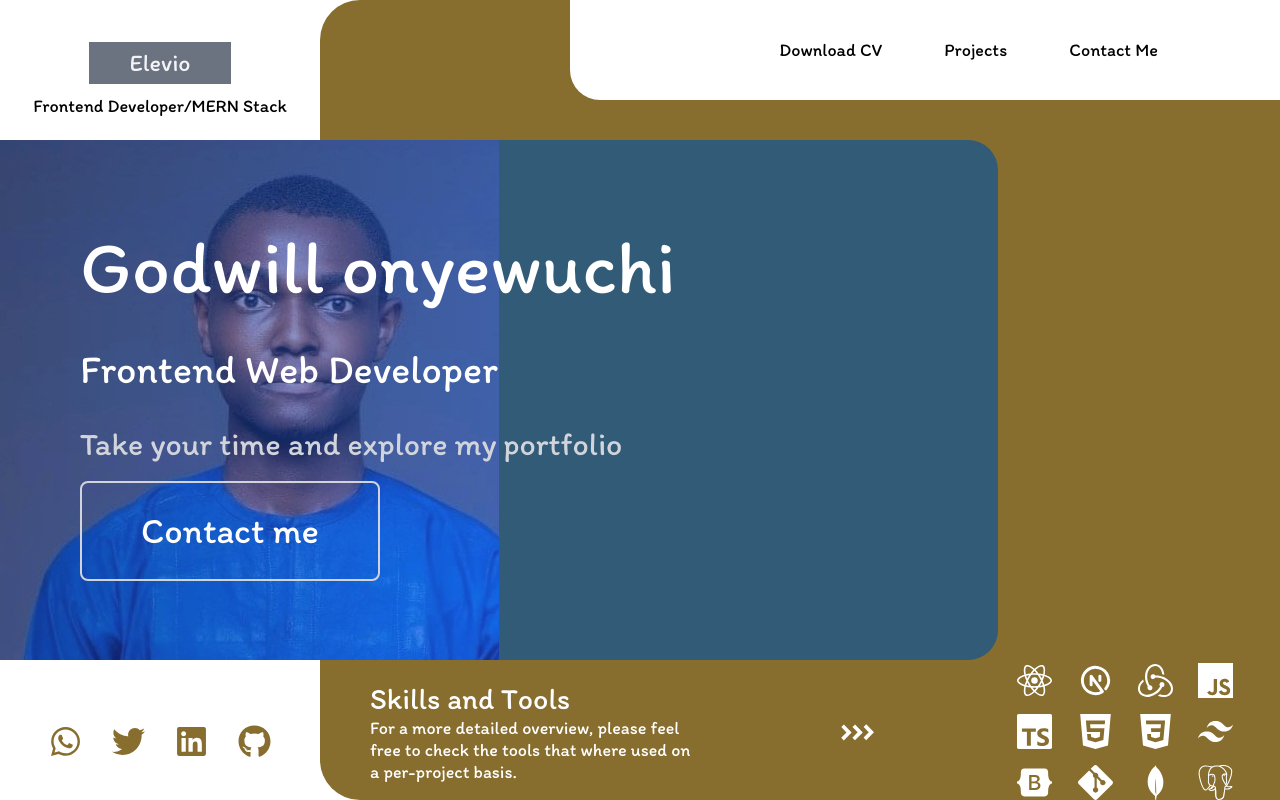
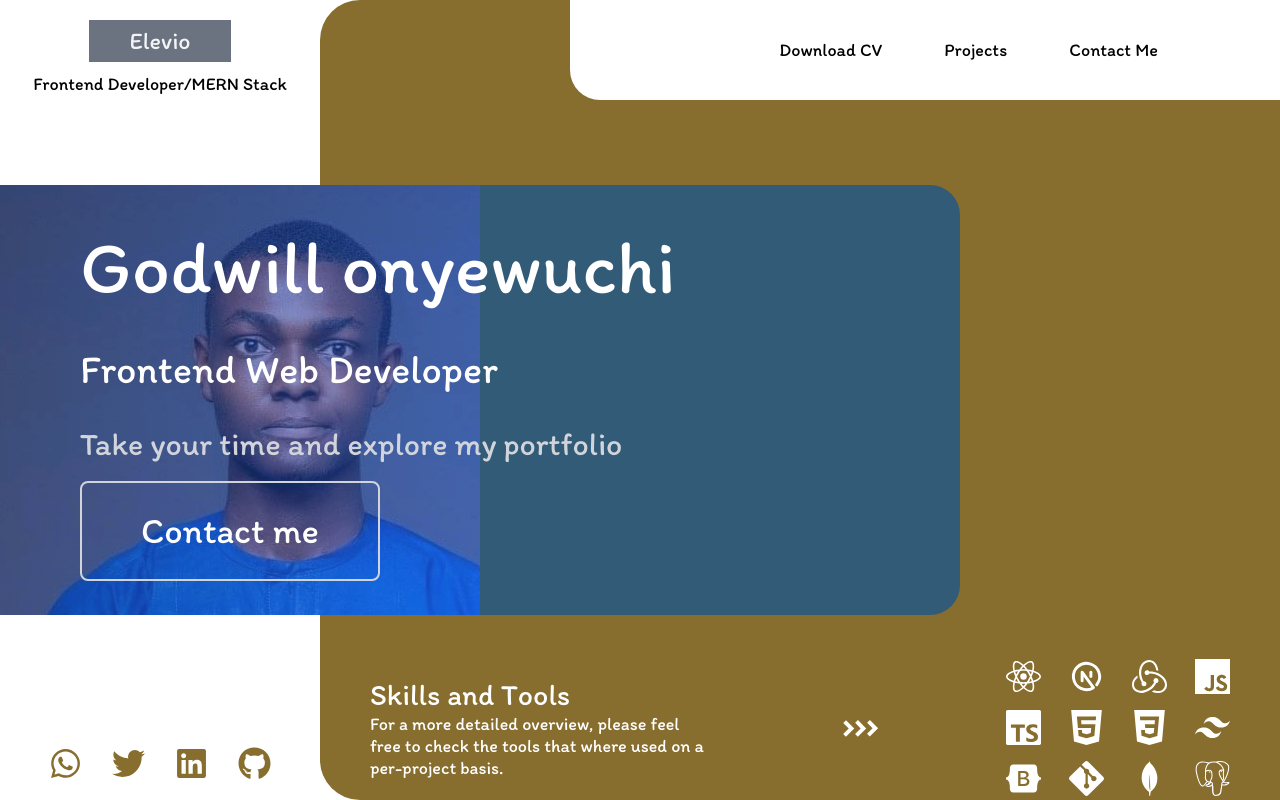
Before and after one commit to GREENFONTS/portifolio, a React (Vite) app: page / in a window 1280 px wide. Built offline with nearby package versions, Linux system fonts and the light colour scheme.

Commit message:
fix: design fixes

```diff
--- a/src/components/Hero.tsx
+++ b/src/components/Hero.tsx
@@ -1,9 +1,9 @@
 const Hero = () => {
   return (
     <>
-      <div className="flex w-[78%] h-[392px] sm:h-[460px] md:h-[475px] lg:h-[520px] absolute left-0">
+      <div className="flex w-[75%]  h-[392px] sm:h-[400px] md:h-[450px] lg:h-[430px] absolute left-0">
         <div className="w-full lg:w-1/2 bg-[#7596D5] sm:bg-gradient-to-r from-blue-900 to-blue-600 sm:rounded-r-[30px] md:rounded-r-[0px]">
-          <div className="xs:max-sm:hidden bg-hero w-full h-full object-cover opacity-50 sm:rounded-r-[30px] md:rounded-r-[0px]"></div>
+          <div className="xs:max-sm:hidden bg-hero bg-no-repeat w-full h-full object-cover opacity-50 sm:rounded-r-[30px] md:rounded-r-[0px]"></div>
         </div>
 
         <div className="md:w-1/2 bg-darkblue rounded-r-[30px] "></div>
--- a/src/components/Skills.tsx
+++ b/src/components/Skills.tsx
@@ -17,7 +17,7 @@ import { TbBrandNextjs } from "react-icons/tb";
 
 const Skills = () => {
   return (
-    <div className="flex flex-col md:flex-row sm:gap-[0px]  md:gap-[20px] lg:gap-[130px] items-center absolute bottom-4 md:bottom-0 md:mx-[30px] lg:mx-[50px]">
+    <div className="flex flex-col md:flex-row justify-between items-center absolute bottom-4 md:bottom-1 md:mx-[30px] lg:mx-[50px]">
       <div className="w-full lg:w-2/5 text-white text-center md:text-left h-[40px] md:h-auto">
         <h2 className="text-[25px] md:text-[20px] lg:text-[30px] md:leading-[27px] lg:leading-[37px] font-bold">
           Skills and Tools
--- a/src/components/leftBar.tsx
+++ b/src/components/leftBar.tsx
@@ -2,7 +2,7 @@ import { FaWhatsapp, FaTwitter, FaLinkedin, FaGithub } from "react-icons/fa";
 
 const LeftBar = () => {
   return (
-    <div className="w-1/5 sm:w-2/5 lg:w-1/4 flex flex-col justify-between h-screen py-[25px] md:py-[42px]">
+    <div className="w-1/5 sm:w-2/5 lg:w-1/4 flex flex-col justify-between h-screen py-[25px] md:py-[20px]">
       <div className="xs:max-sm:hidden flex flex-col items-center gap-y-2">
         <div className="flex justify-center items-center w-[142px] h-[42px] bg-gray-500  text-2xl text-gray-100">
           Elevio
```
